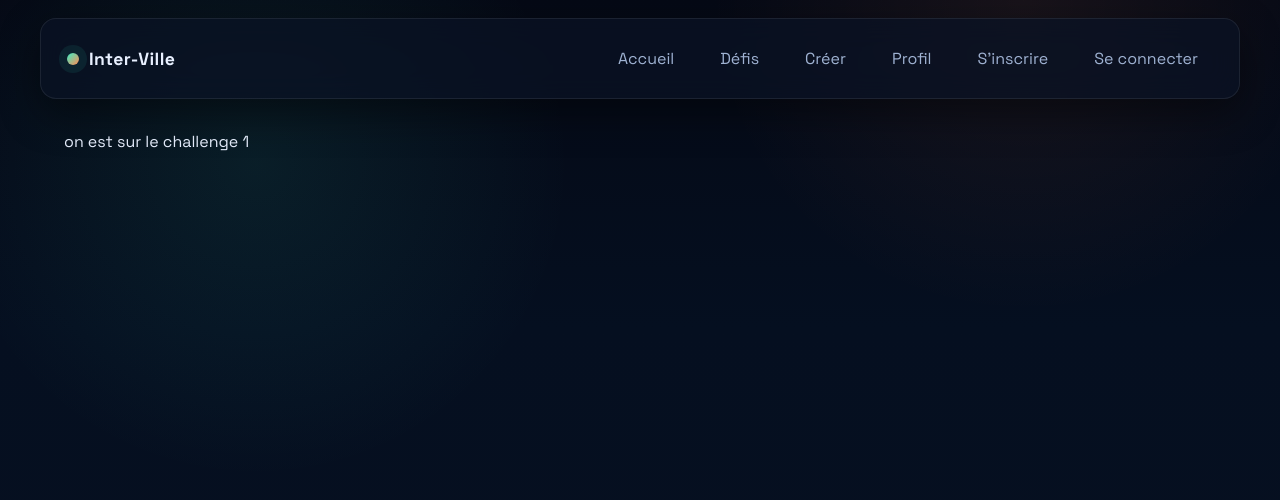
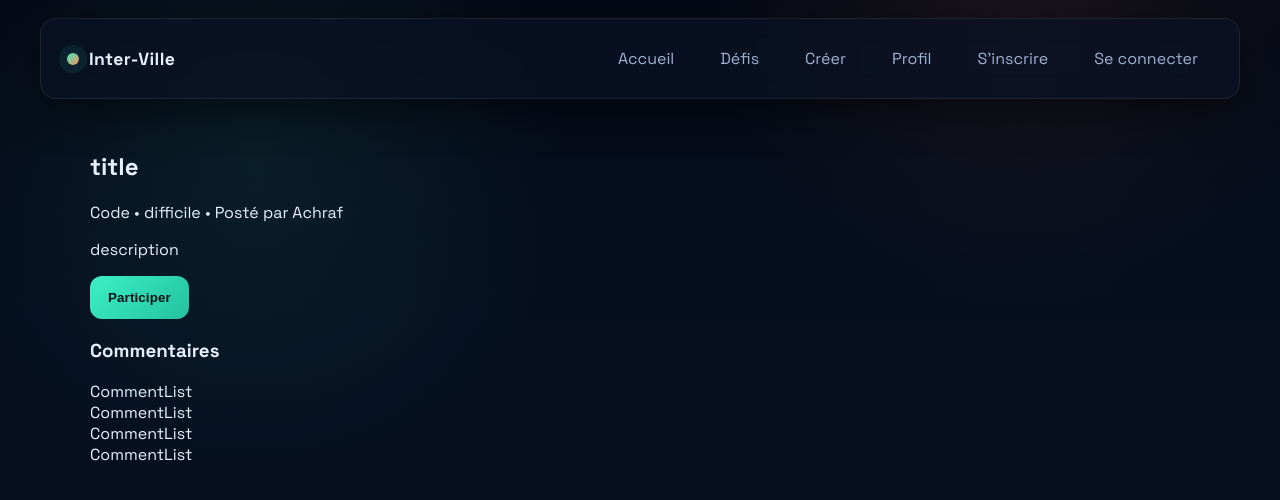
Before and after one commit to Gaetan1303/Inter-Ville-Project, a React app in the folder frontend/: page /Challenge/1 in a window 1280 px wide. Shown: the top 500 px of the page. Built offline with nearby package versions, Linux system fonts and the light colour scheme; no server answers; the HTML template or start-up script is replaced by a standard one.

Commit message:
creation page qui affiche la liste des commentaire et amelioration de page detail d'un challenge

```diff
--- /dev/null
+++ b/frontend/src/components/CommentList.jsx
@@ -0,0 +1,9 @@
+import React from 'react'
+
+const CommentList = () => {
+  return (
+    <div>CommentList</div>
+  )
+}
+
+export default CommentList
--- a/frontend/src/pages/ChallengeDetail.jsx
+++ b/frontend/src/pages/ChallengeDetail.jsx
@@ -1,9 +1,35 @@
 import React from "react";
 import { useParams } from "react-router-dom";
+import CommentList from "../components/CommentList";
 
-const ChallengeDetail = () => {
+
+export default function ChallengePage() {
   const { id } = useParams();
-  return <div>on est sur le challenge {id}</div>;
-};
 
-export default ChallengeDetail;
+  return (
+    <div className="container">
+      <article className="detail">
+        <h2>title</h2>
+        <div className="meta">
+          Code • difficile • Posté par{" "}
+          Achraf
+        </div>
+        <p>description</p>
+
+
+        <div style={{ marginTop: "12px" }}>
+          <button>Participer</button>
+        </div>
+      </article>
+
+      <section style={{ marginTop: "20px" }}>
+        <h3>Commentaires</h3>
+        <CommentList  />
+        <CommentList  />
+        <CommentList  />
+        <CommentList  />
+
+      </section>
+    </div>
+  );
+}
```
